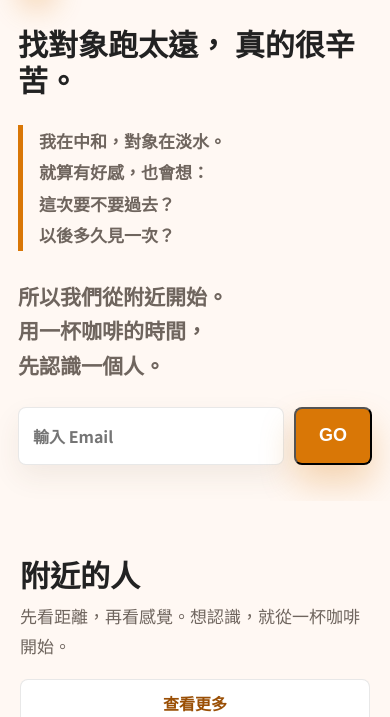
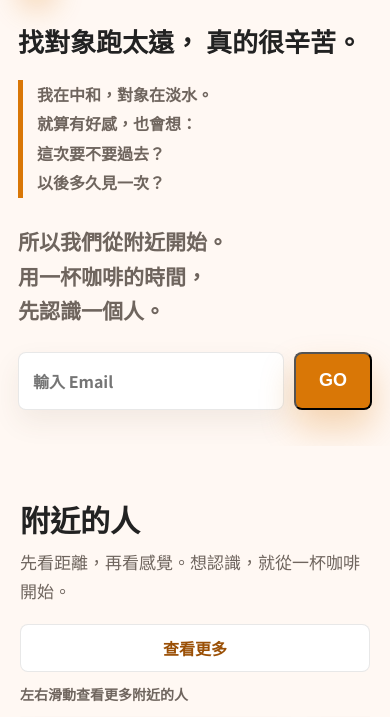
Before and after one commit to jbuduoo/CoffeeMeet, a website: page index.html in a window 390 px wide. Shown: the part 59-776 px from the top of the page. Drawn offline with Linux system fonts and the light colour scheme; no server answers.

Commit message:
修改手機文字

```diff
--- a/index.html
+++ b/index.html
@@ -732,6 +732,24 @@
           border-radius: 10px;
         }
 
+        .hero h1 {
+          font-size: 26px;
+          line-height: 1.25;
+        }
+
+        .hero-question {
+          margin-top: 22px;
+          padding-left: 14px;
+          font-size: 16px;
+          line-height: 1.85;
+        }
+
+        .hero-copy {
+          margin-top: 26px;
+          font-size: 21px;
+          line-height: 1.65;
+        }
+
         .cta-row {
           margin-top: 24px;
         }
```
